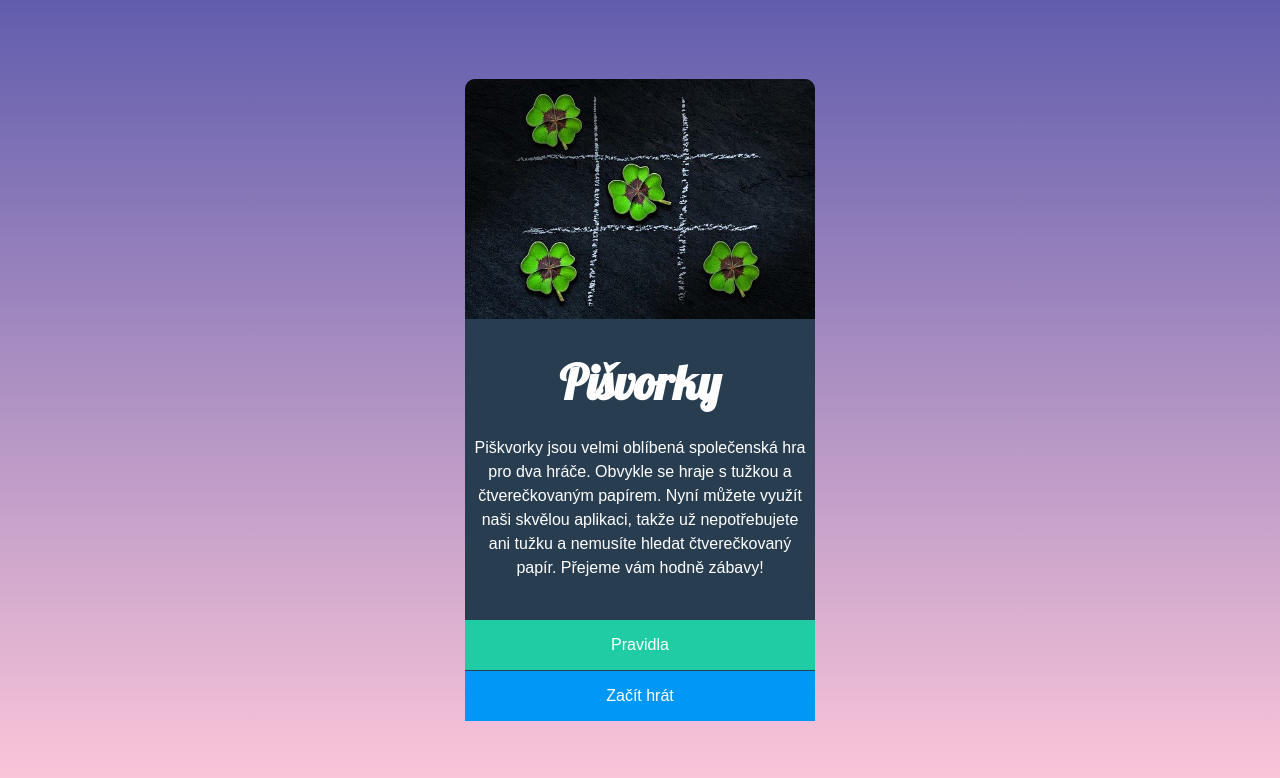
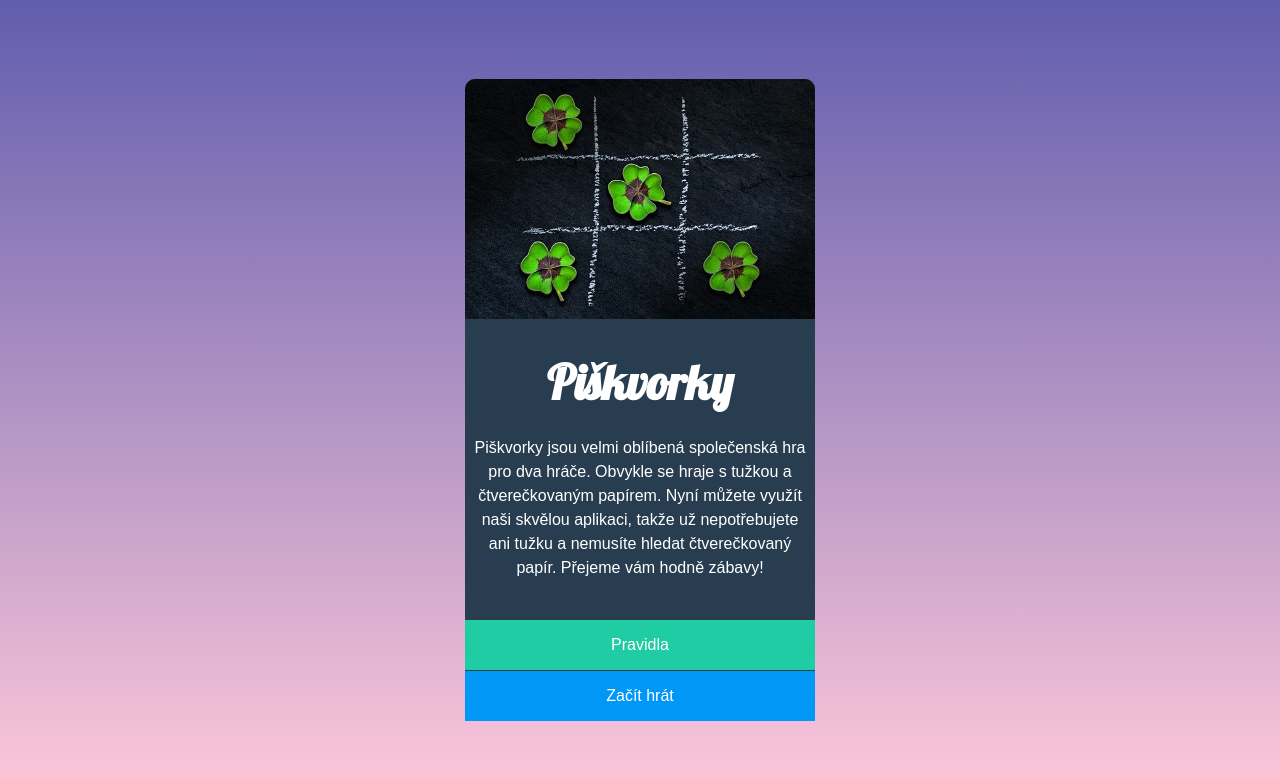
Before and after one commit to justinakab/piskvorky, a plain HTML site: page index.html in a window 1280 px wide. Drawn offline with Linux system fonts and the light colour scheme.

Commit message:
after review

```diff
--- a/index.html
+++ b/index.html
@@ -15,10 +15,8 @@
   <body>
     <div class="background">
       <div class="box">
-        <div class="box__image">
-          <p></p>
-        </div>
-        <h1 class="box__title">Pišvorky</h1>
+        <div class="box__image"></div>
+        <h1 class="box__title">Piškvorky</h1>
         <p class="box__description">
           Piškvorky jsou velmi oblíbená společenská hra pro dva hráče. Obvykle
           se hraje s tužkou a čtverečkovaným papírem. Nyní můžete využít naši
```
